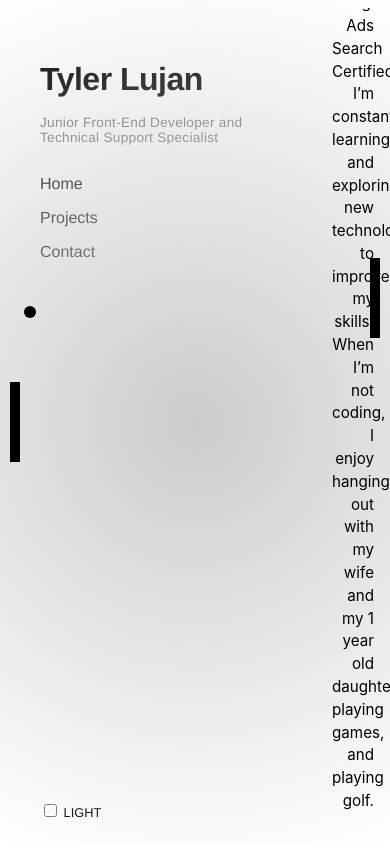
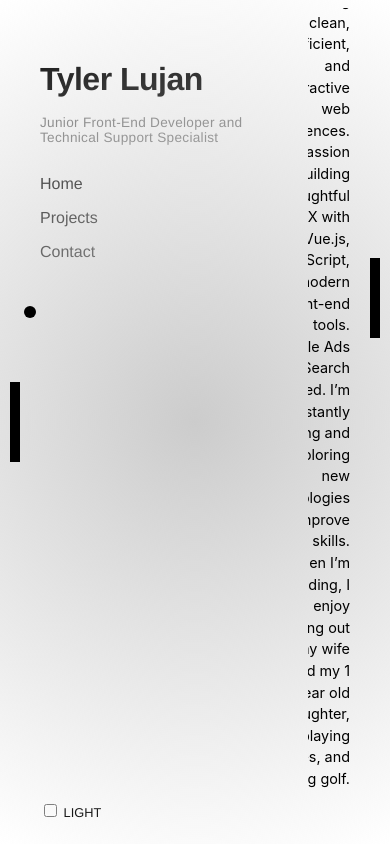
Before and after one commit to t-lujan/tyler-portfolio, a Vue app: page / in a window 390 px wide. Shown: the top 856 px of the page. Built offline with nearby package versions, Linux system fonts and the light colour scheme; a web font is replaced by a local one.

Commit message:
Improve mobile layout: hide Pong, add about popup dot

```diff
--- a/src/views/Home.vue
+++ b/src/views/Home.vue
@@ -1,19 +1,27 @@
 <template>
   <div class="home">
-    <!-- Disable canvas on mobile -->
-    <canvas
-      v-if="!isMobile"
-      ref="pongCanvas"
-      class="pong-bg"
-    ></canvas>
+    <!-- Desktop: Pong canvas -->
+    <canvas v-if="!isMobile" ref="pongCanvas" class="pong-bg"></canvas>
 
-    <div class="about">
+    <!-- Desktop: Full about text -->
+    <div v-if="!isMobile" class="about">
       <p>
         I’m a junior dev focused on crafting clean, efficient, and interactive web experiences.
-        My passion is building thoughtful UI/UX with Vue.js, JavaScript, and modern front-end tools. Google Ads Search Certified.
-        I’m constantly learning and exploring new technologies to improve my skills.
+        My passion is building thoughtful UI/UX with Vue.js, JavaScript, and modern front-end tools.
+        Google Ads Search Certified. I’m constantly learning and exploring new technologies to improve my skills.
         When I’m not coding, I enjoy hanging out with my wife and my 1 year old daughter, playing games, and playing golf.
       </p>
+    </div>
+
+    <!-- Mobile: Dot & Popup -->
+    <div v-if="isMobile">
+      <div class="about-dot" @click="showAbout = true"></div>
+      <div v-if="showAbout" class="about-popup">
+        <button class="close-btn" @click="showAbout = false">×</button>
+        <p>
+          Junior dev. Vue.js. Google Ads Certified. Always learning. Family man. Gamer. Golfer.
+        </p>
+      </div>
     </div>
   </div>
 </template>
@@ -24,8 +32,10 @@
 const pongCanvas = ref(null)
 let ctx
 
-const isMobile = /Mobi|Android|iPhone|iPad/i.test(navigator.userAgent) // better mobile detection
+const isMobile = /Mobi|Android|iPhone|iPad/i.test(navigator.userAgent)
+const showAbout = ref(false)
 
+// Pong paddles and ball
 const paddle = {
   width: 10,
   height: 80,
@@ -52,7 +62,6 @@
 
   paddle.leftY = canvas.height / 2 - paddle.height / 2
   paddle.rightY = canvas.height / 2 - paddle.height / 2
-
   rightX = canvas.width - paddle.width - 10
   resetBall(canvas)
 }
@@ -126,7 +135,7 @@
 }
 
 onMounted(() => {
-  if (isMobile) return // ✅ HARD SKIP PONG INIT
+  if (isMobile) return
   const canvas = pongCanvas.value
   ctx = canvas.getContext('2d')
   resizeCanvas()
@@ -157,20 +166,40 @@
   line-height: 1.5;
 }
 
-/* 🔧 Mobile-specific fix */
-@media (max-width: 768px) {
-  .about {
-    position: absolute;
-    bottom: 1.5rem;
-    right: 1.5rem;
-    left: 1.5rem;
-    text-align: right;
-    max-width: unset;
-    font-size: 0.95rem;
-    padding: 0;
-    line-height: 1.5;
-    z-index: 2;
-  }
+.about-dot {
+  position: fixed;
+  bottom: 1rem;
+  right: 1rem;
+  width: 16px;
+  height: 16px;
+  border-radius: 50%;
+  background-color: black;
+  z-index: 5;
+  cursor: pointer;
+}
+
+.about-popup {
+  position: fixed;
+  bottom: 4rem;
+  right: 1rem;
+  background: white;
+  border: 1px solid #ccc;
+  padding: 1rem;
+  border-radius: 8px;
+  font-size: 0.85rem;
+  width: 250px;
+  z-index: 10;
+  box-shadow: 0 2px 8px rgba(0, 0, 0, 0.15);
+}
+
+.about-popup .close-btn {
+  position: absolute;
+  top: 4px;
+  right: 8px;
+  background: none;
+  border: none;
+  font-size: 1.2rem;
+  cursor: pointer;
 }
 
 .pong-bg {
```
